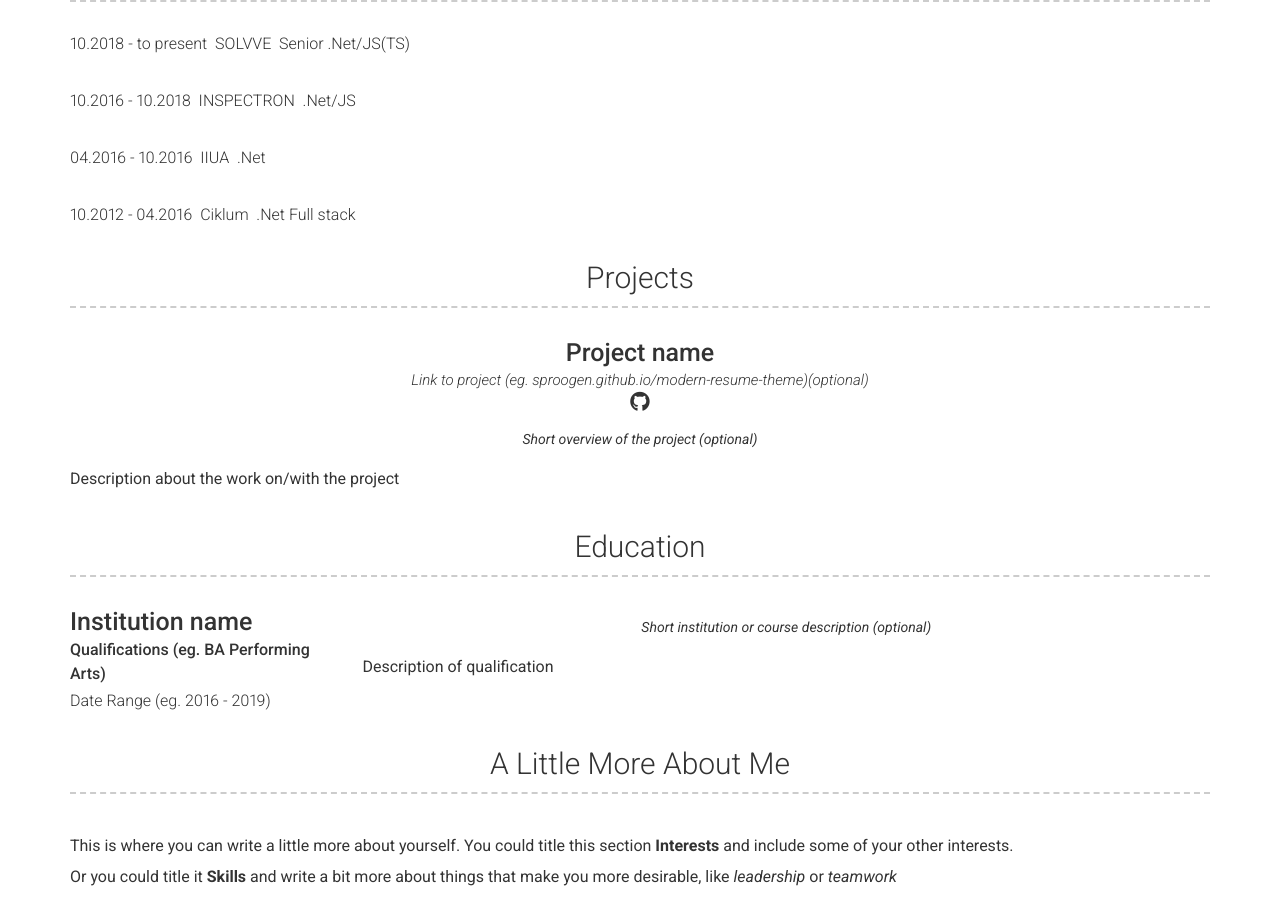
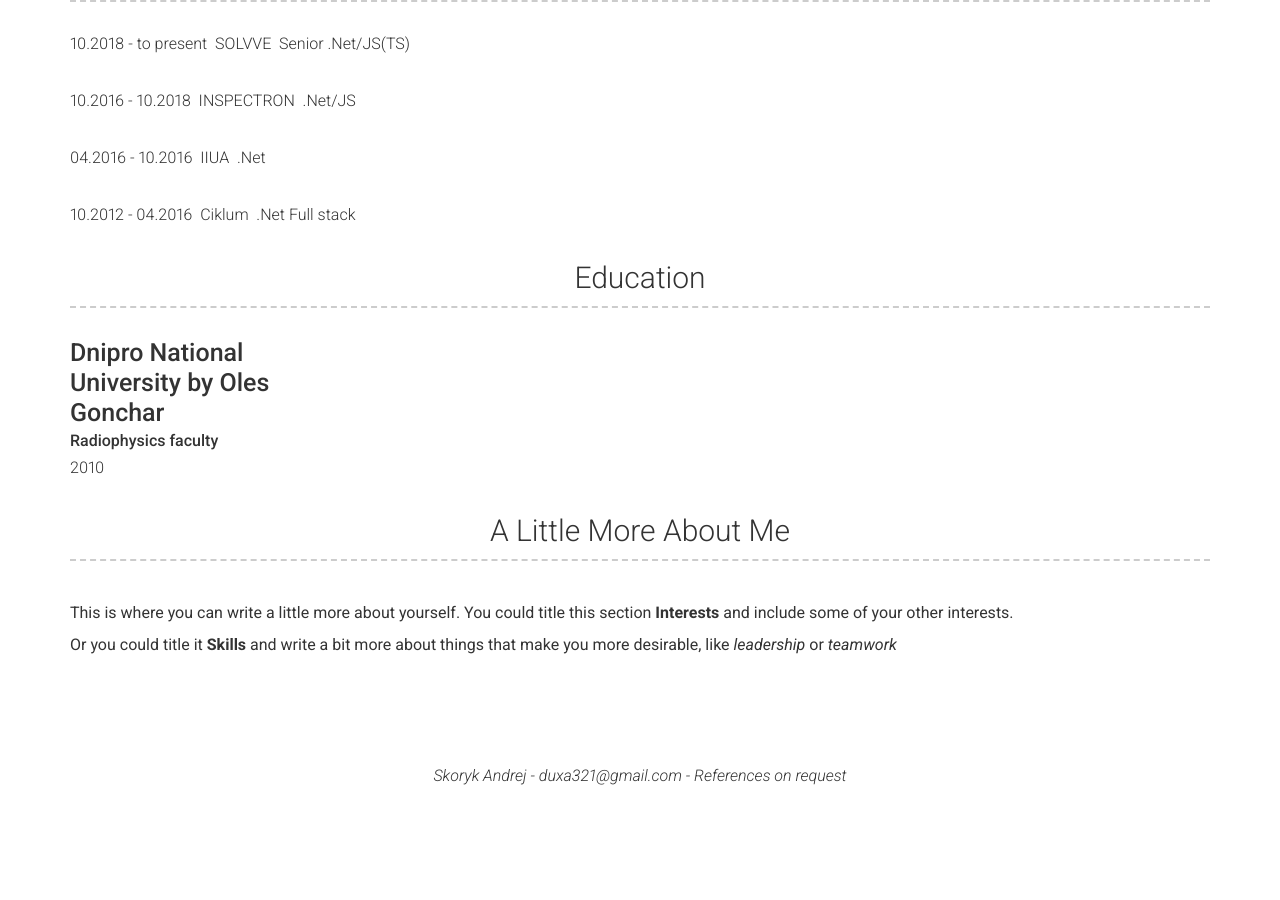
Before and after one commit to duxa/duxa.github.io, a Jekyll site: the page built from index.md, in a window 1280 px wide and 900 px high, scrolled down 718 px. Built offline with Jekyll 4.4.1, drawn with Linux system fonts in a browser that asks for light colours; nearby versions of some CDN libraries; after the commit the page ends 1514 px from its top, so only the background shows below that.

Commit message:
edication

```diff
--- a/_data/education.yml
+++ b/_data/education.yml
@@ -1,9 +1,5 @@
 # Education Template
 - layout: left
-  name: Institution name
-  dates: Date Range (eg. 2016 - 2019)
-  qualification: Qualifications (eg. BA Performing Arts)
-  quote: >
-    Short institution or course description (optional)
-  description: | # this will include new lines to allow paragraphs
-    Description of qualification
+  name: Dnipro National University by Oles Gonchar
+  dates: 2010
+  qualification: Radiophysics faculty
--- a/_layouts/default.html
+++ b/_layouts/default.html
@@ -20,10 +20,6 @@
         {%- include experience.html -%}
       {%- endif -%}
 
-      {%- if site.data.projects.size > 0 -%}
-        {%- include projects.html -%}
-      {%- endif -%}
-
       {%- if site.data.education.size > 0 -%}
         {%- include education.html -%}
       {%- endif -%}
```
